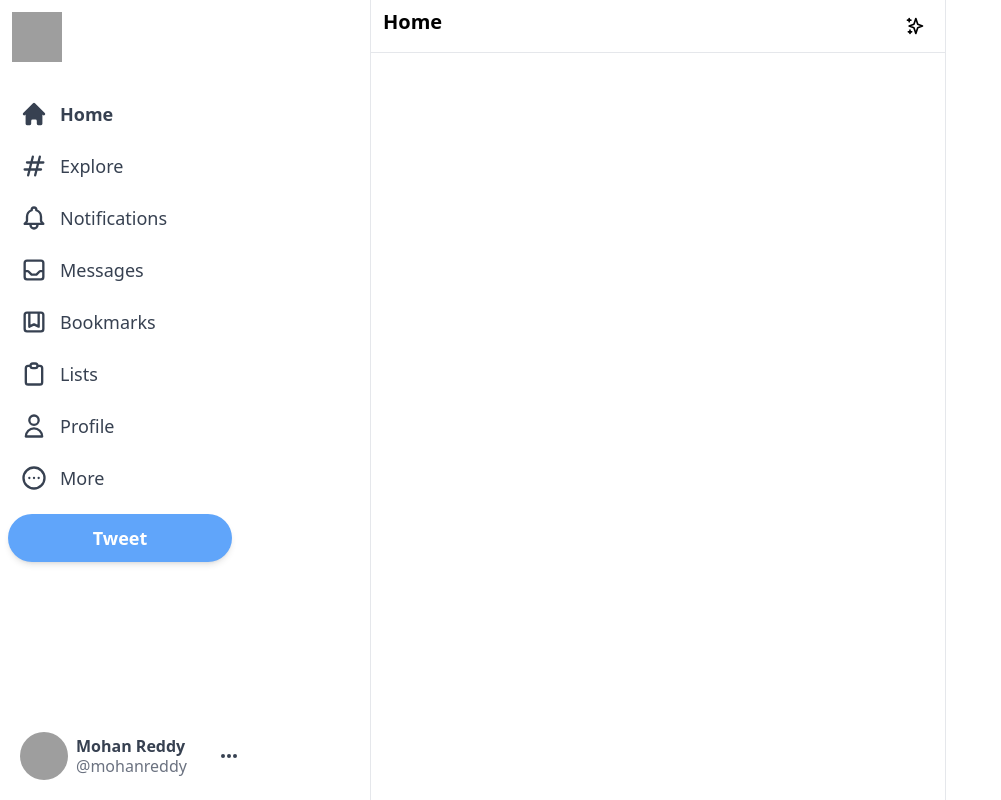
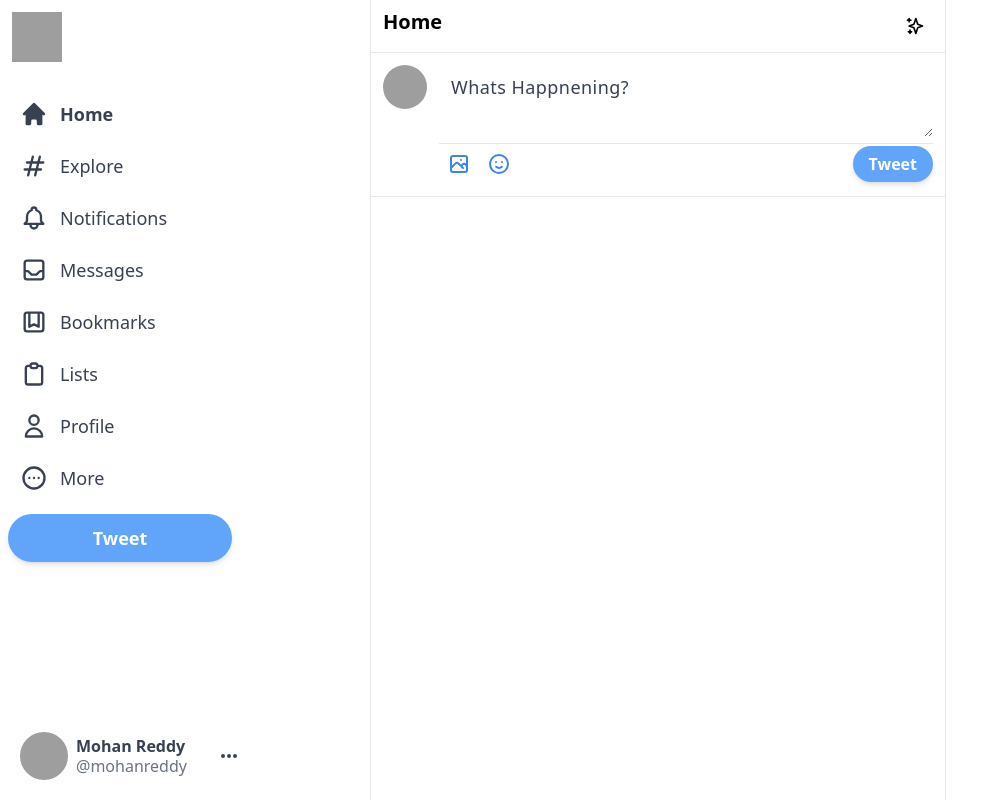
Before and after one commit to timmapuramreddy/twitter, a Next.js app: page / in a window 1280 px wide. Shown: the whole page, without its empty margins (0-1001 px from the left). Built offline with nearby package versions, Linux system fonts and the light colour scheme; grey boxes are pictures that could not be loaded.

Commit message:
Add Input section of the feed component

```diff
--- a/components/Feed.js
+++ b/components/Feed.js
@@ -1,4 +1,5 @@
 import { SparklesIcon } from "@heroicons/react/outline";
+import Input from "./Input";
 
 
 export default function Feed() {
@@ -10,6 +11,7 @@
                 <SparklesIcon className="h-5"/>
             </div>
         </div>
+        <Input />
     </div>
   )
 }
--- /dev/null
+++ b/components/Input.js
@@ -0,0 +1,24 @@
+import { EmojiHappyIcon, PhoneIcon, PhoneOutgoingIcon, PhotographIcon, UploadIcon } from "@heroicons/react/outline";
+
+
+export default function Input() {
+  return (
+        <div className="flex border-b border-gray-200 p-3 space-x-3">
+            <img src = "/images/DSC_7850.JPG" alt="user-img"
+            className="w-11 h-11 rounded-full cursor-pointer hover:brightness-95" />
+
+            <div className="w-full divide-y divide-gray-200">
+                <div className="">
+                    <textarea className ="w-full border-none focus:ring-0 text-lg placeholder-gray-700 tracking-wide min-h-[50px] text-gray-700" rows="2" placeholder="Whats Happnening?"></textarea>
+                </div>
+                <div className="flex items-center justify-between">
+                    <div className="flex">
+                        <PhotographIcon className="h-10 w-10 hoverEffect p-2 text-blue-500 hover:bg-sky-100"/>
+                        <EmojiHappyIcon className="h-10 w-10 hoverEffect p-2 text-blue-500 hover:bg-sky-100"/>
+                    </div>
+                    <button className=" bg-blue-400 text-white px-4 py-1.5 rounded-full font-bold shadow-md hover:brightness-95 disabled:opacity-50">Tweet</button>
+                </div>
+            </div>
+        </div>
+  )
+}
--- a/package.json
+++ b/package.json
@@ -15,6 +15,7 @@
     "react-dom": "18.2.0"
   },
   "devDependencies": {
+    "@tailwindcss/forms": "^0.5.2",
     "autoprefixer": "^10.4.7",
     "eslint": "8.18.0",
     "eslint-config-next": "12.2.0",
--- a/pages/index.js
+++ b/pages/index.js
@@ -16,6 +16,7 @@
         <Sidebar />
         {/* Feed */}
         <Feed />
+
         {/* Widget Section */}
         {/* Modal */}
       </main>
--- a/tailwind.config.js
+++ b/tailwind.config.js
@@ -6,5 +6,5 @@
   theme: {
     extend: {},
   },
-  plugins: [],
+  plugins: [require('@tailwindcss/forms'),],
 }
```
Also changed, not shown: 2 other files (tests, documents, lock files or other folders).
